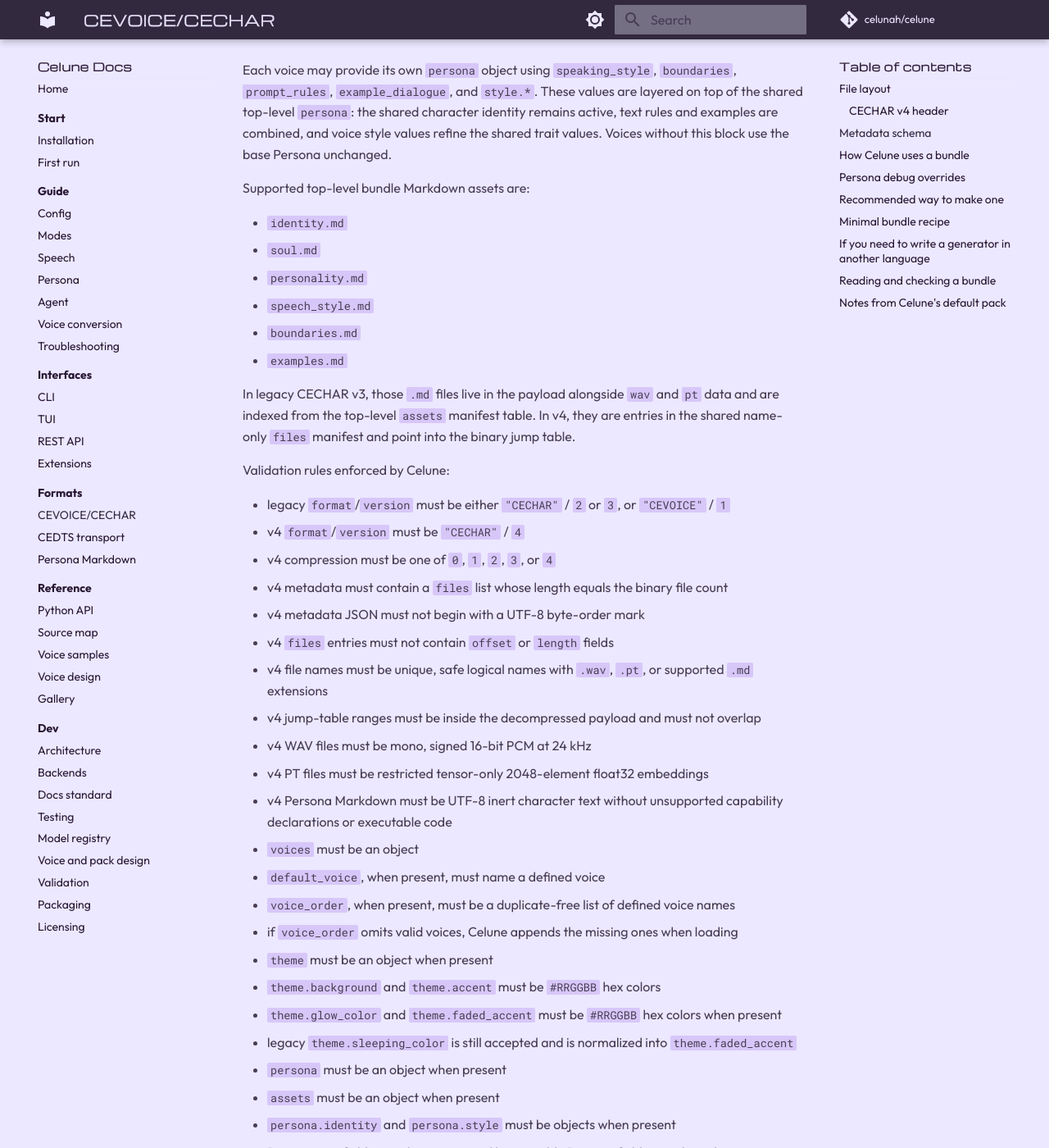
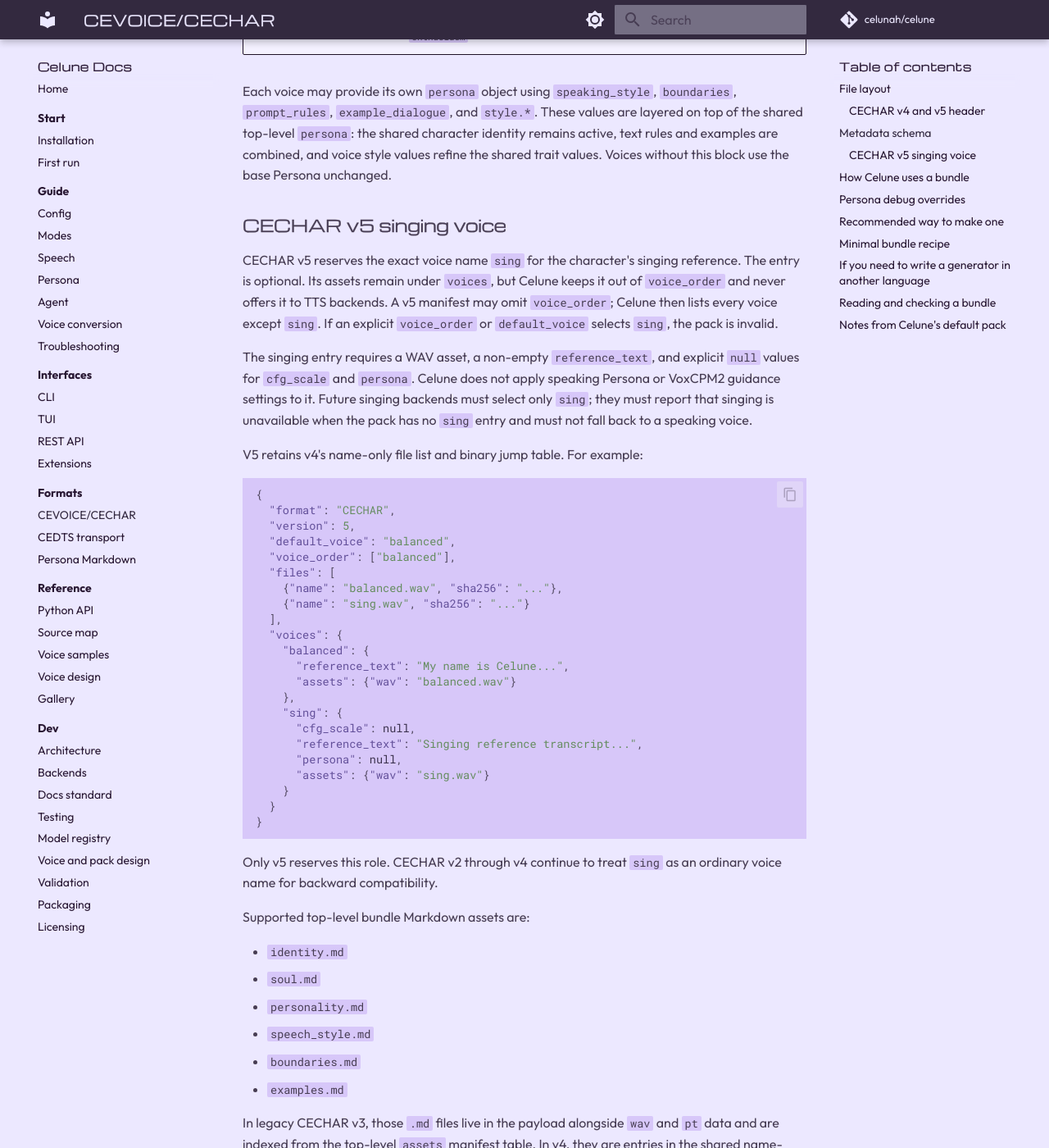
Before and after one commit to celunah/celune, an MkDocs documentation site: the page built from docs/CEVOICE.md, in a window 1280 px wide and 1400 px high, scrolled down 4469 px. Shown: the whole window at 82% size. Built offline with MkDocs 1.6.1 and Material for MkDocs 9.7.7, drawn with Linux system fonts in a browser that asks for light colours; comment, search, counter and statistics services are not loaded; some of the changed text lies outside the part shown.

Commit message:
feat(cevoice): add CECHAR v5 singing voice role

````diff
--- a/docs/CEVOICE.md
+++ b/docs/CEVOICE.md
@@ -2,9 +2,11 @@
 
 `CEVOICE` is Celune's voice-pack container format. The bundled `default.cevoice`
 and `classic.cevoice` packs are the two official Celune variants and use the
-`CECHAR` v4 schema. Older `CECHAR` v2/v3 and legacy `CEVOICE` v1 bundles remain
-readable, and `write_cevoice()` remains available for producing those
-legacy-compatible bundles. Use `write_cechar_v4()` for new v4 archives. A
+`CECHAR` v4 schema. CECHAR v5 keeps the indexed archive layout and reserves an
+optional hidden `sing` voice for singing backends. Older `CECHAR` v2/v3 and
+legacy `CEVOICE` v1 bundles remain readable. `write_cevoice()` writes the
+legacy-compatible layout, `write_cechar_v4()` writes v4, and
+`write_cechar_v5()` writes the current format for new character packs. A
 `.cevoice` file stores:
 
 - a small fixed-size binary header
@@ -20,14 +22,14 @@
 
 ## File layout
 
-CECHAR v4 bundles are written as:
+CECHAR v4 and v5 bundles are written as:
 
 | Region | Size | Description |
 | --- | ---: | --- |
 | Header | 9 bytes | `struct.Struct("<7sBB")` |
 | Stored payload | variable | uncompressed or one complete compressed stream |
 
-The decompressed v4 payload is:
+The decompressed indexed payload for v4 and v5 is:
 
 | Region | Size | Description |
 | --- | ---: | --- |
@@ -45,14 +47,14 @@
 | Metadata | variable | UTF-8 JSON |
 | Payload | variable | concatenated asset bytes |
 
-### CECHAR v4 header
+### CECHAR v4 and v5 header
 
-The v4 header fields are:
+The indexed header fields are:
 
 | Field | Type | Value |
 | --- | --- | --- |
 | `magic` | `7s` | `b"CECHAR\0"` |
-| `version` | `B` | `4` |
+| `version` | `B` | `4` for v4, `5` for v5 |
 | `compression` | `B` | `0` none, `1` gzip, `2` Zstandard, `3` XZ, `4` OpenZL |
 
 Celune also accepts legacy bundles with:
@@ -62,9 +64,9 @@
 | `magic` | `8s` | `b"CEVOICE\0"` |
 | `version` | `H` | `1` |
 
-V4 asset offsets are relative to the start of the decompressed logical payload,
-not the start of the file. Physical offsets and lengths are never stored in v4
-JSON metadata.
+Asset offsets are relative to the start of the decompressed logical payload,
+not the start of the file. Physical offsets and lengths are never stored in
+v4/v5 JSON metadata.
 
 ## Metadata schema
 
@@ -167,6 +169,50 @@
 values refine the shared trait values. Voices without this block use the base
 Persona unchanged.
 
+### CECHAR v5 singing voice
+
+CECHAR v5 reserves the exact voice name `sing` for the character's singing
+reference. The entry is optional. Its assets remain under `voices`, but Celune
+keeps it out of `voice_order` and never offers it to TTS backends. A v5 manifest
+may omit `voice_order`; Celune then lists every voice except `sing`. If an
+explicit `voice_order` or `default_voice` selects `sing`, the pack is invalid.
+
+The singing entry requires a WAV asset, a non-empty `reference_text`, and
+explicit `null` values for `cfg_scale` and `persona`. Celune does not apply
+speaking Persona or VoxCPM2 guidance settings to it. Future singing backends
+must select only `sing`; they must report that singing is unavailable when the
+pack has no `sing` entry and must not fall back to a speaking voice.
+
+V5 retains v4's name-only file list and binary jump table. For example:
+
+```json
+{
+  "format": "CECHAR",
+  "version": 5,
+  "default_voice": "balanced",
+  "voice_order": ["balanced"],
+  "files": [
+    {"name": "balanced.wav", "sha256": "..."},
+    {"name": "sing.wav", "sha256": "..."}
+  ],
+  "voices": {
+    "balanced": {
+      "reference_text": "My name is Celune...",
+      "assets": {"wav": "balanced.wav"}
+    },
+    "sing": {
+      "cfg_scale": null,
+      "reference_text": "Singing reference transcript...",
+      "persona": null,
+      "assets": {"wav": "sing.wav"}
+    }
+  }
+}
+```
+
+Only v5 reserves this role. CECHAR v2 through v4 continue to treat `sing` as
+an ordinary voice name for backward compatibility.
+
 Supported top-level bundle Markdown assets are:
 
 - `identity.md`
@@ -185,7 +231,8 @@
 
 - legacy `format`/`version` must be either `"CECHAR"` / `2` or `3`, or `"CEVOICE"` / `1`
 - v4 `format`/`version` must be `"CECHAR"` / `4`
-- v4 compression must be one of `0`, `1`, `2`, `3`, or `4`
+- v5 `format`/`version` must be `"CECHAR"` / `5`
+- v4/v5 compression must be one of `0`, `1`, `2`, `3`, or `4`
 - v4 metadata must contain a `files` list whose length equals the binary file count
 - v4 metadata JSON must not begin with a UTF-8 byte-order mark
 - v4 `files` entries must not contain `offset` or `length` fields
@@ -208,6 +255,9 @@
 - Persona text fields must be strings, and list-capable Persona fields must be either a string or a list of strings
 - `voices.<name>.cfg_scale`, when present, must be a positive number
 - `voices.<name>.reference_text`, when present, must be a non-empty string
+- in v5, `voices.sing` must include a WAV and non-empty `reference_text`
+- in v5, `voices.sing.cfg_scale` and `voices.sing.persona` must both be `null`
+- in v5, `default_voice` and `voice_order` must not select `sing`
 - voice names and asset kinds may not contain path separators and may not be `""`, `"."`, or `".."`
 - only `wav` and `pt` asset kinds are supported
 - only supported persona `.md` filenames may appear in top-level `assets`
@@ -238,6 +288,7 @@
 - Analysis helpers read optional `pt` assets directly from the bundle.
 - `default_voice` controls the initial selected voice.
 - `voice_order` controls the user-facing order.
+- In v5, `sing` is reserved for a singing backend and is hidden from TTS voice selection.
 - `theme.accent` or `theme.glow_color` can affect Celune's UI glow color.
 - `persona.identity.name`, when present, becomes the bundle's character name ahead of top-level `name`.
 
@@ -361,6 +412,33 @@
 
 `wav` is the important runtime asset. Include `pt` only if you also want Celune's analysis features to have embeddings for that voice.
 
+To add an optional singing reference, write CECHAR v5. Provide its WAV and
+transcript under the reserved `sing` key; the writer stores null speaking-only
+metadata for it. Keep `sing` out of `voice_order`:
+
+```python
+from pathlib import Path
+
+from celune.cevoice import write_cechar_v5
+
+write_cechar_v5(
+    "character.cechar",
+    {
+        "balanced": {"wav": Path("source-assets/balanced.wav")},
+        "sing": {"wav": Path("source-assets/singing.wav")},
+    },
+    {"name": "My Character", "default_voice": "balanced"},
+    {
+        "balanced": {"reference_text": "Speaking transcript."},
+        "sing": {"reference_text": "Singing transcript."},
+    },
+)
+```
+
+The v5 writer adds `cfg_scale: null` and `persona: null` to `voices.sing` and
+rejects attempts to assign either speaking-only value. Ordinary TTS continues
+to use the speaking voices listed in `voice_order`.
+
 ## Minimal bundle recipe
 
 For the smallest practical bundle:
````
Also changed, not shown: docs/development/voice-analysis.md (+3 -2 lines), docs/formats/persona-markdown.md (+3 -3 lines), docs/getting-started/installation.md (+1 -1 lines), docs/reference/public-api.md (+6 -2 lines), docs/reference/source-map.md (+2 -1 lines), 2 other files.
